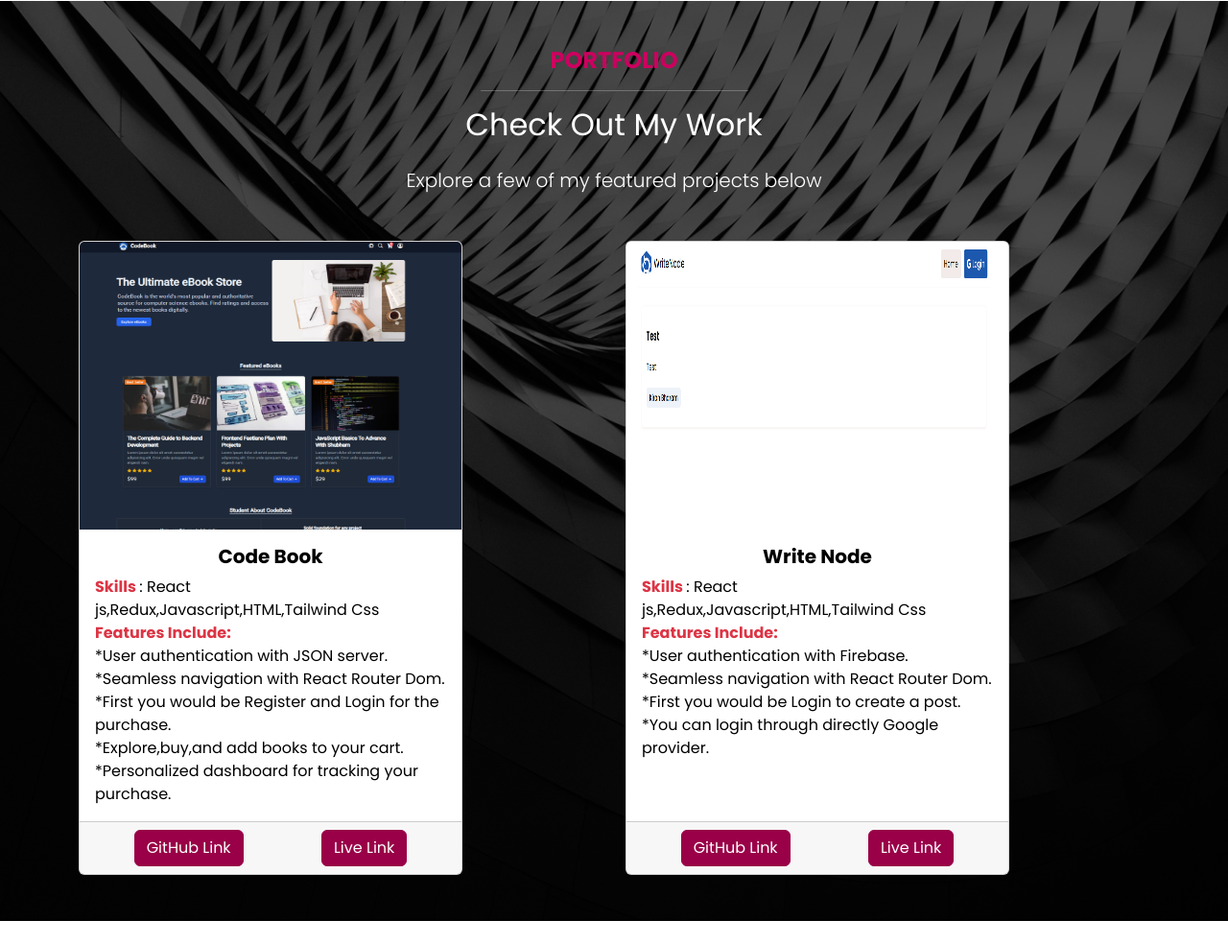
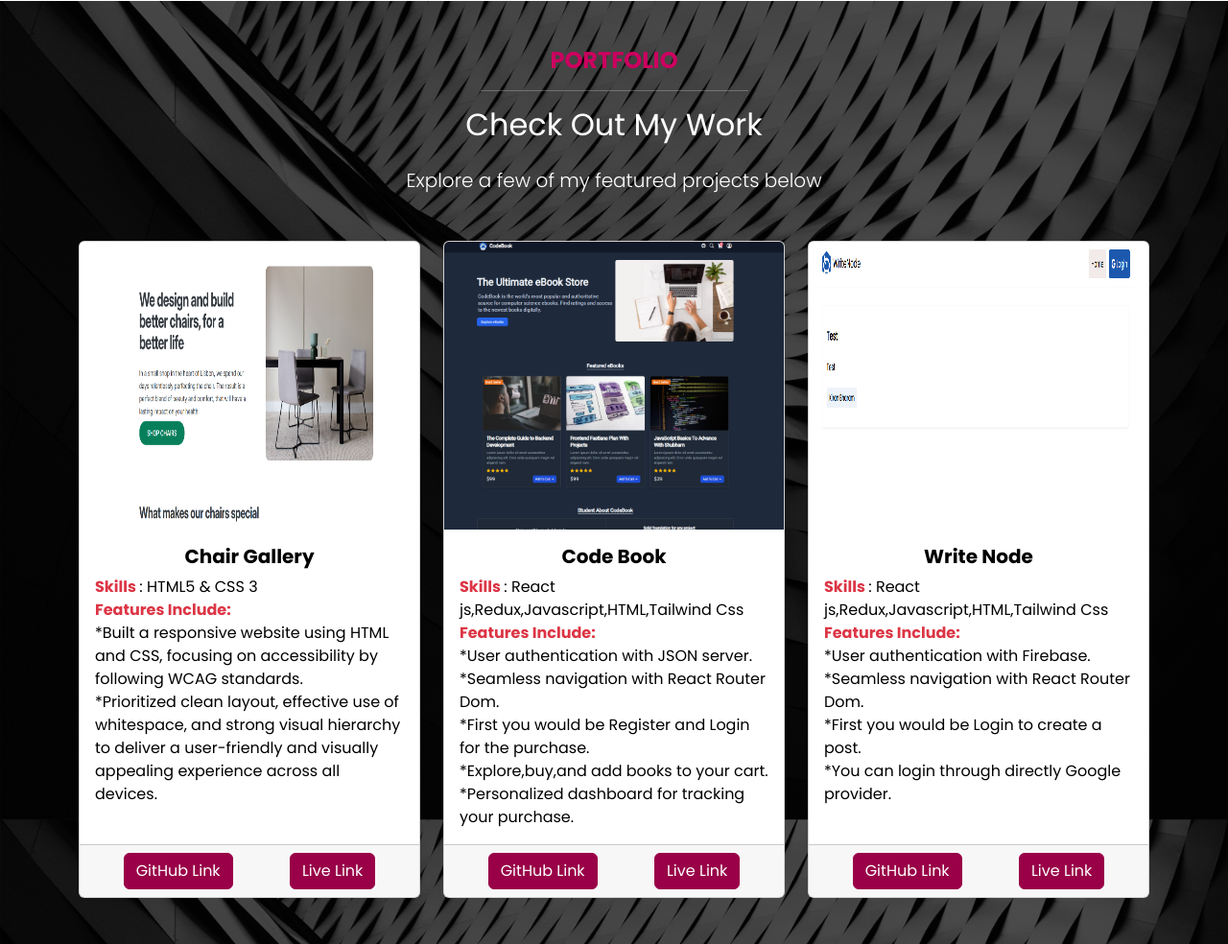
Before and after one commit to kiran-bharam/portfolio-website, a website: page index.html in a window 1280 px wide. Shown: the part 2171-3155 px from the top of the page at 96% size. Drawn offline with nearby package versions, Linux system fonts and the light colour scheme; files that its build step writes are made by us from their sources; files whose address does not match are found by name.

Commit message:
new website added

```diff
--- a/index.html
+++ b/index.html
@@ -185,7 +185,47 @@
           <p class="lead">Explore a few of my featured projects below</p>
         </div>
         <div class="row">
-          <div class="col-md-6 d-flex align-items-stretch">
+          <div class="col-md-4 d-flex align-items-stretch">
+            <div class="card" style="width: 25rem">
+              <img
+                src="images/chairgallery.png"
+                class="card-img-top"
+                alt="Card Book"
+                height="300"
+              />
+              <div class="card-body text-left">
+                <h5 class="card-title text-dark text-center fw-bold">
+                  Chair Gallery
+                </h5>
+                <p class="card-text text-dark">
+                  <span class="fw-bold text-danger"> Skills </span>: HTML5 & CSS
+                  3<br />
+                  <span class="fw-bold text-danger">Features Include:</span
+                  ><br />
+                  *Built a responsive website using HTML and CSS, focusing on
+                  accessibility by following WCAG standards.<br />
+                  *Prioritized clean layout, effective use of whitespace, and
+                  strong visual hierarchy to deliver a user-friendly and
+                  visually appealing experience across all devices.
+                </p>
+              </div>
+              <div class="card-footer d-flex justify-content-around">
+                <a
+                  href="https://github.com/kiran-bharam/chair-gallery"
+                  class="btn btn-secondary"
+                  target="_blank"
+                  >GitHub Link</a
+                >
+                <a
+                  href="https://chair-gallery.netlify.app/"
+                  class="btn btn-secondary"
+                  target="_blank"
+                  >Live Link</a
+                >
+              </div>
+            </div>
+          </div>
+          <div class="col-md-4 d-flex align-items-stretch">
             <div class="card" style="width: 25rem">
               <img
                 src="images/codebook.png"
@@ -225,7 +265,7 @@
               </div>
             </div>
           </div>
-          <div class="col-md-6 d-flex align-items-stretch">
+          <div class="col-md-4 d-flex align-items-stretch">
             <div class="card" style="width: 25rem">
               <img
                 src="images/writenode.png"
```
Also changed, not shown: images/chairgallery.png (added).
